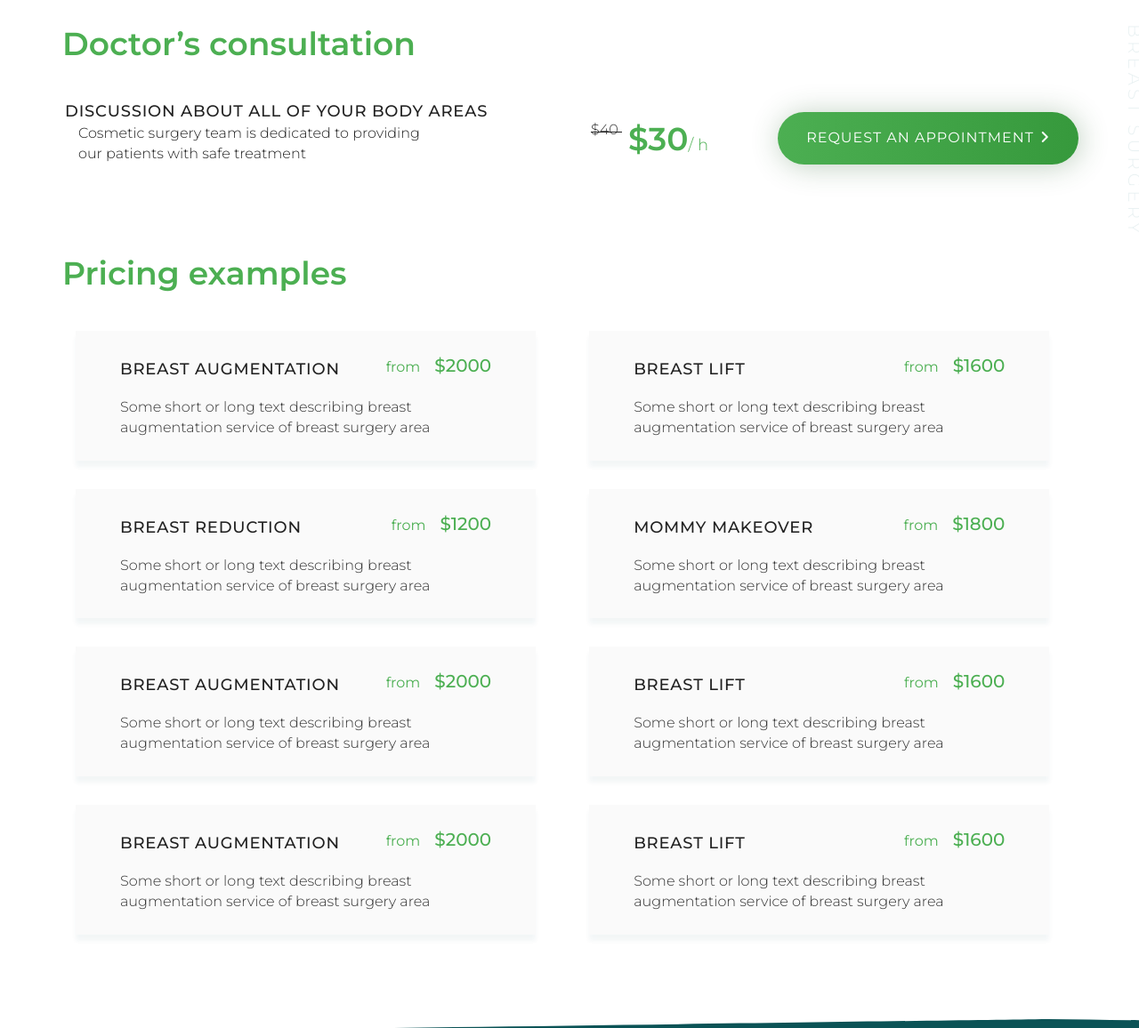
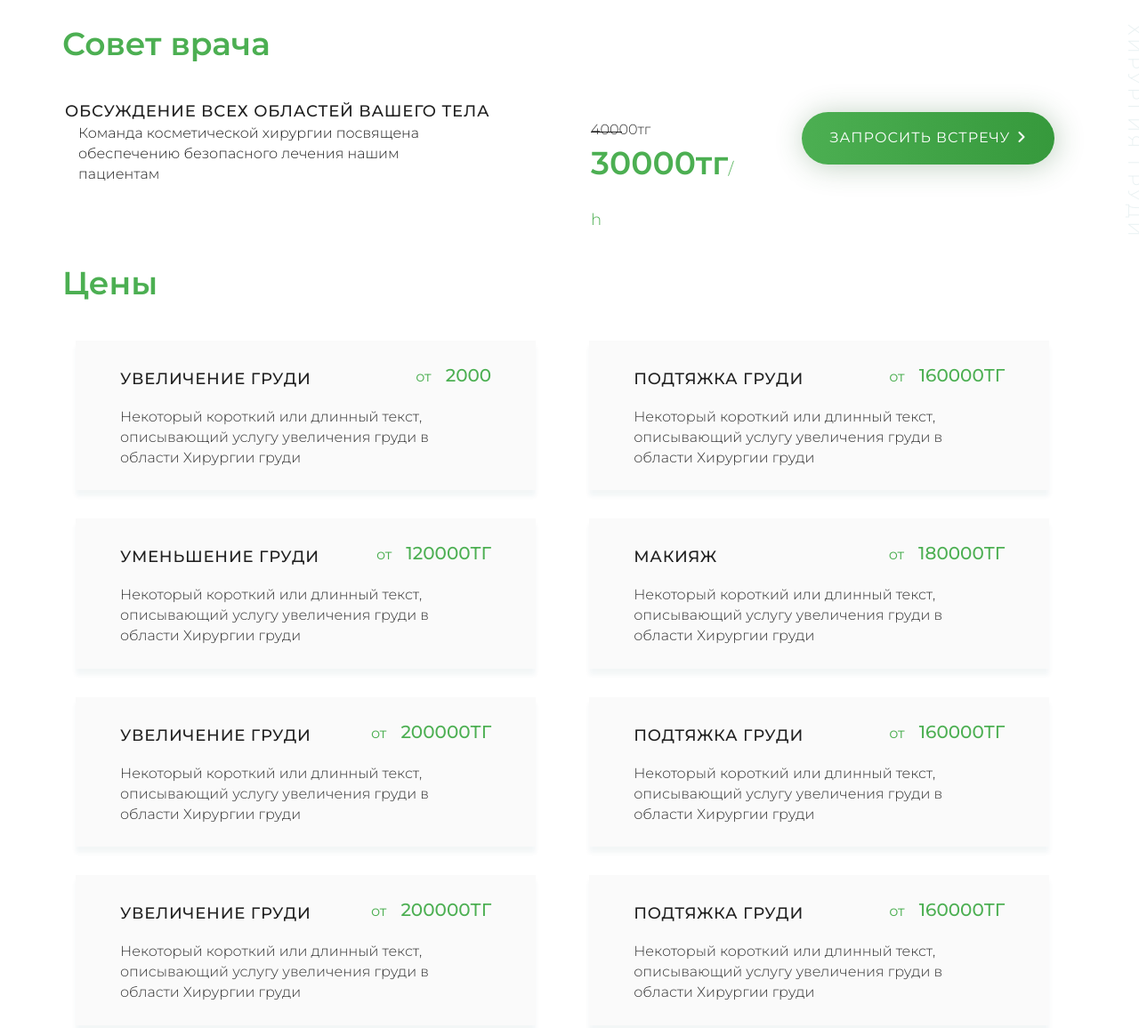
Before and after one commit to Akking05/polyclinic, a plain HTML site: page service.html in a window 1280 px wide. Shown: the part 558-1714 px from the top of the page at 89% size. Drawn offline with nearby package versions, Linux system fonts and the light colour scheme.

Commit message:
Update service.html

```diff
--- a/service.html
+++ b/service.html
@@ -1,5 +1,6 @@
 <!DOCTYPE html>
 <html lang="en">
+
 <head>
 	<meta charset="UTF-8">
 	<meta name="viewport" content="width=device-width, initial-scale=1">
@@ -14,7 +15,7 @@
 	<!-- Bootstrap -->
 	<link href="assets/css/bootstrap.min.css" rel="stylesheet">
 
-    <link rel="stylesheet" type="text/css" href="assets/css/style.css"/>
+	<link rel="stylesheet" type="text/css" href="assets/css/style.css" />
 	<!--<link rel="stylesheet/less" type="text/css" href="assets/css/style.less"/>-->
 
 	<!-- HTML5 shim and Respond.js for IE8 support of HTML5 elements and media queries -->
@@ -28,6 +29,7 @@
 	<script src="https://code.jquery.com/jquery-3.2.1.min.js"></script>
 	<script src="assets/js/constructor.js"></script>
 </head>
+
 <body>
 	<div id="page" class="service-page">
 
@@ -38,11 +40,12 @@
 		<section class="service-first header-section main-section-container">
 			<div class="container first-container header-section-container">
 				<div class="row service-first-row header-section-row">
-                <h1>Breast surgery</h1>
+					<h1>Хирургия груди</h1>
 					<ul class="breadcrumbs">
-                    <li><a href="index.html">Home</a>
-                    <i class="fa fa-angle-right" aria-hidden="true"></i></li>
-                    <li>Breast surgery</li>
+						<li><a href="index.html">Главная</a>
+							<i class="fa fa-angle-right" aria-hidden="true"></i>
+						</li>
+						<li>Хирургия груди</li>
 					</ul>
 				</div>
 			</div>
@@ -53,49 +56,54 @@
 			<div class="curved-line curved-line-down"></div>
 
 			<div class="fixed-wrapper">
-            <p>Breast surgery</p>
+				<p>Хирургия груди</p>
 			</div>
 			<div class="container price-container standard-container">
 				<div class="row">
 					<div class="consultation">
-                    <h2>Doctor’s consultation</h2>
+						<h2>Совет врача</h2>
 						<div class="details-wrapper">
 							<div class="row">
 								<div class="description col-md-6 col-sm-9 col-xs-12">
-                                <h4>discussion about all of your body areas</h4>
-                                <p class="col-md-9">Cosmetic surgery team is dedicated to providing our patients with
-                                    safe treatment</p>
+									<h4>Обсуждение всех областей вашего тела</h4>
+									<p class="col-md-9">Команда косметической хирургии посвящена обеспечению безопасного лечения нашим
+										пациентам</p>
 								</div>
 								<div class="price-wrapper col-md-2 col-sm-3 col-xs-12">
-                                <div class="old-price"><p>$40</p></div>
-                                <div class="new-price"><h2>$30<span>/ h</span></h2></div>
+									<div class="old-price">
+										<p>40000тг</p>
+									</div>
+									<div class="new-price">
+										<h2>30000тг<span>/ h</span></h2>
+									</div>
 								</div>
 								<div class="button-wrapper green col-md-4 col-xs-12">
-                                <button type="button" class="dps-btn dps-btn-green" id="appointmentRequestButton" data-toggle="modal" data-target="#appointmentRequest"><span class="button-helper dps-green"></span>request an appointment<i
+									<button type="button" class="dps-btn dps-btn-green" id="appointmentRequestButton" data-toggle="modal"
+										data-target="#appointmentRequest"><span class="button-helper dps-green"></span>запросить встречу<i
 											class="fa fa-angle-right" aria-hidden="true"></i></button>
 								</div>
 							</div>
 						</div>
 					</div>
 					<div class="examples">
-                    <h2>Pricing examples</h2>
+						<h2>Цены</h2>
 						<div class="examples-wrapper col-md-6 col-sm-12 col-xs-12 left">
 							<div class="pricing-box">
 								<div class="top">
 									<div class="row">
 										<div class="service-name">
-                                        <h4>Breast augmentation</h4>
+											<h4>Увеличение груди</h4>
 										</div>
 
 										<div class="price-wrapper">
-                                        <span>from</span>
-                                        <h4>$2000</h4>
+											<span>от</span>
+											<h4>2000</h4>
 										</div>
 									</div>
 								</div>
 								<div class="bottom">
-                                <p>Some short or long text describing breast augmentation service of breast surgery
-                                    area</p>
+									<p>Некоторый короткий или длинный текст, описывающий услугу увеличения груди в области Хирургии груди
+									</p>
 								</div>
 							</div>
 
@@ -103,18 +111,18 @@
 								<div class="top">
 									<div class="row">
 										<div class="service-name">
-                                        <h4>Breast reduction</h4>
+											<h4>Уменьшение груди</h4>
 										</div>
 
 										<div class="price-wrapper">
-                                        <span>from</span>
-                                        <h4>$1200</h4>
+											<span>от</span>
+											<h4>120000тг</h4>
 										</div>
 									</div>
 								</div>
 								<div class="bottom">
-                                <p>Some short or long text describing breast augmentation service of breast surgery
-                                    area</p>
+									<p>Некоторый короткий или длинный текст, описывающий услугу увеличения груди в области Хирургии груди
+									</p>
 								</div>
 							</div>
 
@@ -122,18 +130,18 @@
 								<div class="top">
 									<div class="row">
 										<div class="service-name">
-                                        <h4>Breast augmentation</h4>
+											<h4>Увеличение груди</h4>
 										</div>
 
 										<div class="price-wrapper">
-                                        <span>from</span>
-                                        <h4>$2000</h4>
+											<span>от</span>
+											<h4>200000тг</h4>
 										</div>
 									</div>
 								</div>
 								<div class="bottom">
-                                <p>Some short or long text describing breast augmentation service of breast surgery
-                                    area</p>
+									<p>Некоторый короткий или длинный текст, описывающий услугу увеличения груди в области Хирургии груди
+									</p>
 								</div>
 							</div>
 
@@ -141,18 +149,18 @@
 								<div class="top">
 									<div class="row">
 										<div class="service-name">
-                                        <h4>Breast augmentation</h4>
+											<h4>Увеличение груди</h4>
 										</div>
 
 										<div class="price-wrapper">
-                                        <span>from</span>
-                                        <h4>$2000</h4>
+											<span>от</span>
+											<h4>200000тг</h4>
 										</div>
 									</div>
 								</div>
 								<div class="bottom">
-                                <p>Some short or long text describing breast augmentation service of breast surgery
-                                    area</p>
+									<p>Некоторый короткий или длинный текст, описывающий услугу увеличения груди в области Хирургии груди
+									</p>
 								</div>
 							</div>
 						</div>
@@ -162,18 +170,18 @@
 								<div class="top">
 									<div class="row">
 										<div class="service-name">
-                                        <h4>Breast lift</h4>
+											<h4>Подтяжка груди</h4>
 										</div>
 
 										<div class="price-wrapper">
-                                        <span>from</span>
-                                        <h4>$1600</h4>
+											<span>от</span>
+											<h4>160000тг</h4>
 										</div>
 									</div>
 								</div>
 								<div class="bottom">
-                                <p>Some short or long text describing breast augmentation service of breast surgery
-                                    area</p>
+									<p>Некоторый короткий или длинный текст, описывающий услугу увеличения груди в области Хирургии груди
+									</p>
 								</div>
 							</div>
 
@@ -181,18 +189,18 @@
 								<div class="top">
 									<div class="row">
 										<div class="service-name">
-                                        <h4>mommy makeover</h4>
+											<h4>макияж</h4>
 										</div>
 
 										<div class="price-wrapper">
-                                        <span>from</span>
-                                        <h4>$1800</h4>
+											<span>от</span>
+											<h4>180000тг</h4>
 										</div>
 									</div>
 								</div>
 								<div class="bottom">
-                                <p>Some short or long text describing breast augmentation service of breast surgery
-                                    area</p>
+									<p>Некоторый короткий или длинный текст, описывающий услугу увеличения груди в области Хирургии груди
+									</p>
 								</div>
 							</div>
 
@@ -200,18 +208,18 @@
 								<div class="top">
 									<div class="row">
 										<div class="service-name">
-                                        <h4>Breast lift</h4>
+											<h4>Подтяжка груди</h4>
 										</div>
 
 										<div class="price-wrapper">
-                                        <span>from</span>
-                                        <h4>$1600</h4>
+											<span>от</span>
+											<h4>160000тг</h4>
 										</div>
 									</div>
 								</div>
 								<div class="bottom">
-                                <p>Some short or long text describing breast augmentation service of breast surgery
-                                    area</p>
+									<p>Некоторый короткий или длинный текст, описывающий услугу увеличения груди в области Хирургии груди
+									</p>
 								</div>
 							</div>
 
@@ -219,18 +227,18 @@
 								<div class="top">
 									<div class="row">
 										<div class="service-name">
-                                        <h4>Breast lift</h4>
+											<h4>Подтяжка груди</h4>
 										</div>
 
 										<div class="price-wrapper">
-                                        <span>from</span>
-                                        <h4>$1600</h4>
+											<span>от</span>
+											<h4>160000тг</h4>
 										</div>
 									</div>
 								</div>
 								<div class="bottom">
-                                <p>Some short or long text describing breast augmentation service of breast surgery
-                                    area</p>
+									<p>Некоторый короткий или длинный текст, описывающий услугу увеличения груди в области Хирургии груди
+									</p>
 								</div>
 							</div>
 						</div>
@@ -252,13 +260,16 @@
 			<div class="modal-dialog" role="document">
 				<div class="modal-content">
 					<div class="modal-body">
-                    <button type="button" class="close" data-dismiss="modal" aria-label="Close"><span aria-hidden="true">&times;</span></button>
-                    <h2>Make an appointment</h2>
+						<button type="button" class="close" data-dismiss="modal" aria-label="Close"><span
+								aria-hidden="true">&times;</span></button>
+						<h2>записаться на прием</h2>
 						<form action="#" class="form" id="form">
 							<span class="line"></span><input type="text" name="your-name" placeholder="Enter your name">
 							<span class="line"></span><input type="email" name="your-email" placeholder="Enter your e-mail">
-                        <span class="line"></span><input type="tel" name="your-tel" placeholder="Enter your phone number" data-toggle="tooltip" data-placement="bottom" title="Phone number should contain '+' and 12 digits">
-                        <button class="dps-btn" id="contact-button"><span class="button-helper"></span>SEND<i class="fa fa-angle-right" aria-hidden="true"></i>
+							<span class="line"></span><input type="tel" name="your-tel" placeholder="Enter your phone number"
+								data-toggle="tooltip" data-placement="bottom" title="Phone number should contain '+' and 12 digits">
+							<button class="dps-btn" id="contact-button"><span class="button-helper"></span>SEND<i
+									class="fa fa-angle-right" aria-hidden="true"></i>
 							</button>
 						</form>
 					</div>
@@ -272,4 +283,5 @@
 	<script src="assets/js/libs/bootstrap.min.js"></script>
 	<script src="assets/js/main.js"></script>
 </body>
+
 </html>
```
Lines whose indentation alone changed are shown as unchanged.
